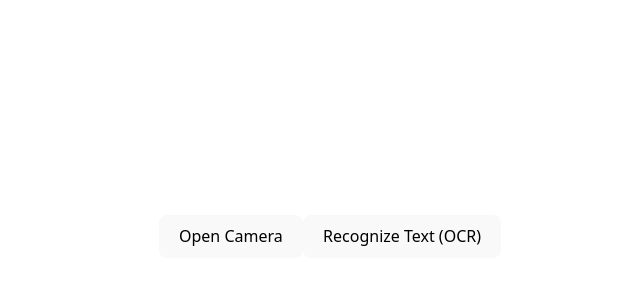
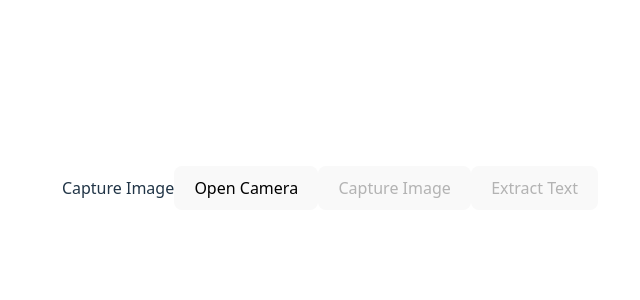
Before and after one commit to AmanDinesh10/barcodescanner, a React (Vite) app: page / in a window 1280 px wide. Shown: the top 300 px of the page, without its empty margins (310-950 px from the left). Built offline with nearby package versions, Linux system fonts and the light colour scheme.

Commit message:
updated to capture image

```diff
--- a/src/Scanner.jsx
+++ b/src/Scanner.jsx
@@ -1,13 +1,14 @@
 import React, { useRef, useState } from 'react';
 import Tesseract from 'tesseract.js';
 
-const Scanner = () => {
+const OCRScanner = () => {
   const videoRef = useRef(null);
   const canvasRef = useRef(null);
+  const [capturedImage, setCapturedImage] = useState(null);
   const [recognizedText, setRecognizedText] = useState('');
-  const [isOcrActive, setIsOcrActive] = useState(false);
+  const [isProcessing, setIsProcessing] = useState(false);
 
-  // 🔵 Start Camera for OCR
+  // 🎥 Open Camera
   const startCamera = async () => {
     try {
       const stream = await navigator.mediaDevices.getUserMedia({ video: { facingMode: 'environment' } });
@@ -20,37 +21,29 @@ const Scanner = () => {
     }
   };
 
-  // 📷 Capture Image for OCR with Preprocessing
-  const captureImageForOCR = () => {
+  // 📸 Capture Image
+  const captureImage = () => {
     if (!videoRef.current || !canvasRef.current) return;
-
-    setIsOcrActive(true);
 
     const canvas = canvasRef.current;
     const context = canvas.getContext('2d');
 
-    // Draw video frame to canvas
+    // Draw the current video frame onto the canvas
     context.drawImage(videoRef.current, 0, 0, canvas.width, canvas.height);
 
-    // Convert image to grayscale
-    let imageData = context.getImageData(0, 0, canvas.width, canvas.height);
-    let pixels = imageData.data;
-    for (let i = 0; i < pixels.length; i += 4) {
-      let gray = 0.3 * pixels[i] + 0.59 * pixels[i + 1] + 0.11 * pixels[i + 2];
-      pixels[i] = pixels[i + 1] = pixels[i + 2] = gray > 128 ? 255 : 0; // Apply thresholding
-    }
-    context.putImageData(imageData, 0, 0);
-
-    // Convert canvas to Blob and send to OCR
-    canvas.toBlob((blob) => {
-      recognizeText(blob);
-    });
+    // Convert canvas to image URL
+    const imageUrl = canvas.toDataURL('image/png');
+    setCapturedImage(imageUrl);
   };
 
   // 🟢 Perform OCR
-  const recognizeText = async (imageBlob) => {
+  const recognizeText = async () => {
+    if (!capturedImage) return;
+
+    setIsProcessing(true);
+
     try {
-      const { data: { text } } = await Tesseract.recognize(imageBlob, 'eng', {
+      const { data: { text } } = await Tesseract.recognize(capturedImage, 'eng', {
         tessedit_char_whitelist: 'ABCDEFGHIJKLMNOPQRSTUVWXYZabcdefghijklmnopqrstuvwxyz0123456789',
         logger: (m) => console.log(m),
       });
@@ -58,31 +51,48 @@ const Scanner = () => {
       console.log("Recognized Text:", text);
       setRecognizedText(text);
       alert(`Recognized Text: ${text}`);
-      setIsOcrActive(false);
     } catch (err) {
       console.error('OCR Error:', err);
-      setIsOcrActive(false);
+    } finally {
+      setIsProcessing(false);
     }
   };
 
   return (
     <div>
-      {/* 🔵 Open Camera */}
+      Capture Image
+
+      {/* 🎥 Open Camera */}
       <button onClick={startCamera}>Open Camera</button>
 
-      {/* 🟢 OCR Text Recognition */}
-      <button onClick={captureImageForOCR} disabled={isOcrActive}>
-        {isOcrActive ? 'Processing...' : 'Recognize Text (OCR)'}
+      {/* 📸 Capture Image */}
+      <button onClick={captureImage} disabled={!videoRef.current?.srcObject}>
+        Capture Image
       </button>
 
-      {/* Video Feed for OCR */}
+      {/* 🟢 Run OCR on Captured Image */}
+      <button onClick={recognizeText} disabled={!capturedImage || isProcessing}>
+        {isProcessing ? 'Processing...' : 'Extract Text'}
+      </button>
+
+      {/* Video Feed */}
       <video ref={videoRef} autoPlay playsInline style={{ width: '100%' }}></video>
+
+      {/* Hidden Canvas */}
       <canvas ref={canvasRef} style={{ display: 'none' }} width="640" height="480"></canvas>
 
-      {/* Display Results */}
+      {/* Display Captured Image */}
+      {capturedImage && (
+        <div>
+          <h3>Captured Image:</h3>
+          <img src={capturedImage} alt="Captured" style={{ width: '100%', maxWidth: '400px' }} />
+        </div>
+      )}
+
+      {/* Display Extracted Text */}
       {recognizedText && <p>📝 Recognized Text: {recognizedText}</p>}
     </div>
   );
 };
 
-export default Scanner;
+export default OCRScanner;
```
